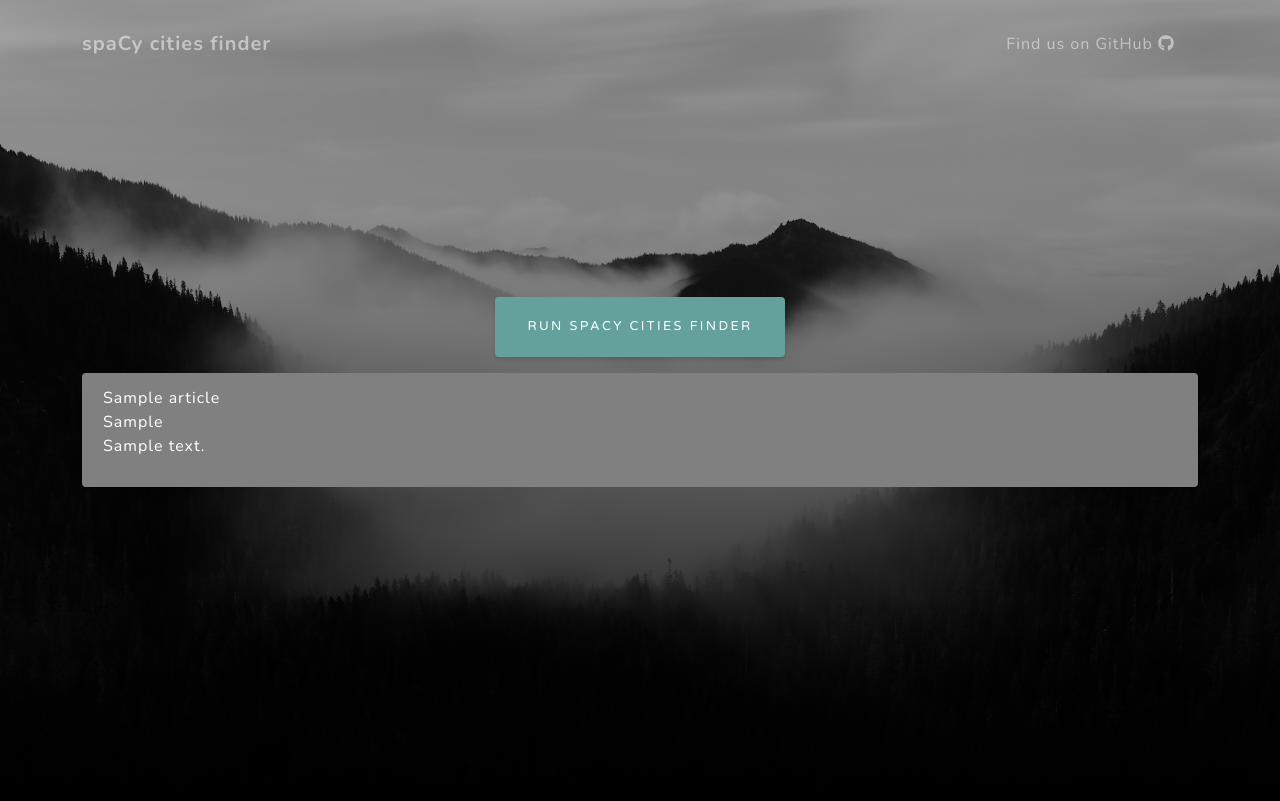
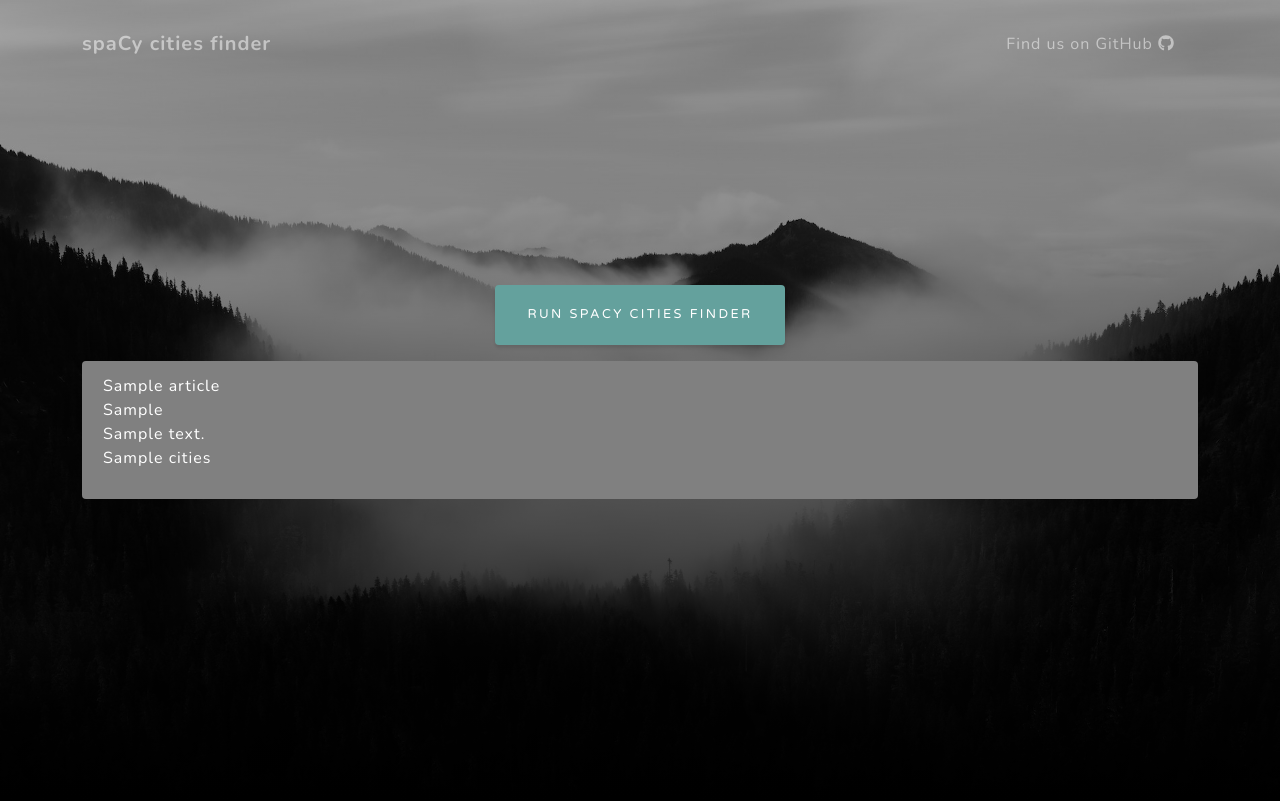
Before and after one commit to sheslikethewind/spacyxflask, a Flask app: template templates/index.html in a window 1280 px wide. Shown: the top 801 px of the page. Run offline with Flask 2, Linux system fonts and the light colour scheme; the template is opened without the code that fills it: most values are stand-ins (such as "Sample title", 1, 10 or a date in 2020); some libraries are stand-ins or nearby versions.

Commit message:
:sparkles: Create third branch for spaCy quick start

```diff
--- a/app.py
+++ b/app.py
@@ -1,5 +1,6 @@
 #! /usr/bin/env python
 from flask import Flask, render_template, request
+from utils.spaCy_analysis import spaCy_analysis
 from utils.maitron import get_maitron_article
 from utils.constants import ARTICLE_ID
 
@@ -14,11 +15,12 @@ def response():
     try:
         if request.method == 'POST':
             article = get_maitron_article(id=ARTICLE_ID)
-            return render_template('index.html', article=article)
+            cities = spaCy_analysis()
+            return render_template('index.html', cities=str(len(cities)) + ' places found.', article=article)
         else:
-            return render_template('index.html', article="Error: Please try again")
+            return render_template('index.html', cities="Error: Please try again")
     except:
-        return render_template('index.html', article="Error: Please try again")
+        return render_template('index.html', cities="Error: Please try again")
 
 
 if __name__ == '__main__':
--- a/templates/response.html
+++ b/templates/response.html
@@ -8,6 +8,7 @@
                     <li>{{ article.article_title }}</li>
                     <li>{{ article.article_intro }}</li>
                     <li>{{ article.article_content }}</li>
+                    <li>{{ cities | safe }}</li>
                 </ol>
                 {% else %}
                 <div>Try again...</div>
```
Also changed, not shown: utils/spaCy_analysis.py (added, +11 -0 lines).
